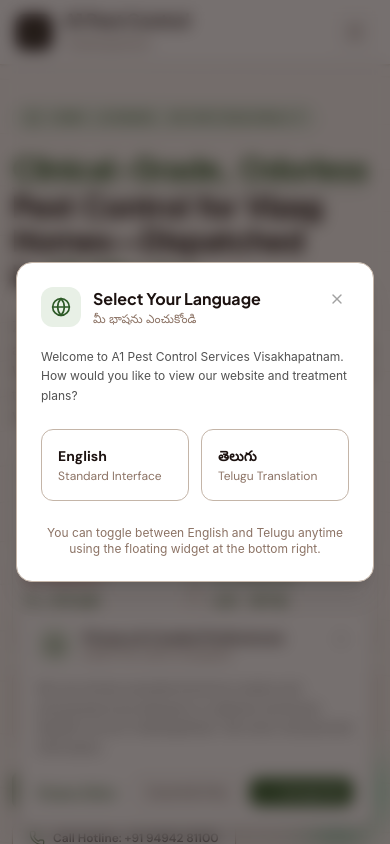
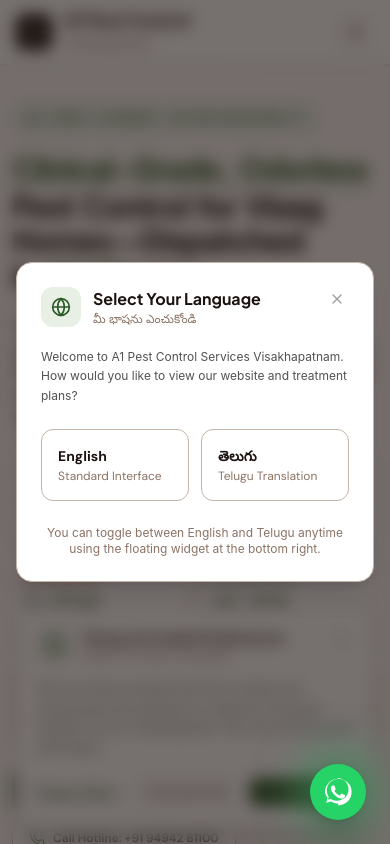
Before and after one commit to mohansaivenkat/a1pestcontrol, a Next.js app: page / in a window 390 px wide. Shown: the top 844 px of the page. Built offline with nearby package versions, Linux system fonts and the light colour scheme.

Commit message:
fix: unblock sticky scroll context and redesign whatsapp interactive floating widget

```diff
--- a/app/page.tsx
+++ b/app/page.tsx
@@ -50,9 +50,9 @@ export default function HomePage() {
   const defaultQuote = calculateQuote("cockroaches", "2bhk", "mild");
 
   return (
-    <div className="min-h-screen flex flex-col bg-surface-main text-neutral-900 font-body relative overflow-x-hidden">
+    <div className="min-h-screen flex flex-col bg-surface-main text-neutral-900 font-body relative">
       {/* Hero Section: 55/45 Split Desktop Grid with 60fps Pest Control Video */}
-      <section className="relative w-full py-8 sm:py-12 md:py-16 lg:py-20 px-3 sm:px-6 lg:px-8 overflow-hidden">
+      <section className="relative w-full py-8 sm:py-12 md:py-16 lg:py-20 px-3 sm:px-6 lg:px-8">
         {/* Subtle Mathematical Topography Background Contour Lines */}
         <TopographyCanvas lineColor="#8C7365" opacity={0.06} />
 
--- a/components/estimator/ServiceShowcaseSection.tsx
+++ b/components/estimator/ServiceShowcaseSection.tsx
@@ -78,7 +78,7 @@ export const ServiceShowcaseSection: React.FC<ServiceShowcaseSectionProps> = ({
   };
 
   return (
-    <section className="w-full py-12 md:py-20 lg:py-24 bg-warm-animated-gradient border-y border-neutral-300/80 relative overflow-hidden">
+    <section className="w-full py-12 md:py-20 lg:py-24 bg-warm-animated-gradient border-y border-neutral-300/80 relative">
       <div className="max-w-7xl mx-auto px-3 sm:px-6 lg:px-8">
         {/* Section Intro with React Bits Text Animations */}
         <div className="mb-8 md:mb-12 space-y-3">
@@ -101,10 +101,10 @@ export const ServiceShowcaseSection: React.FC<ServiceShowcaseSectionProps> = ({
         </div>
 
         {/* Asymmetric Desktop Layout: Sticky Line Sidebar Rail + Bento Grid */}
-        <div className="flex flex-col lg:flex-row gap-6 lg:gap-8 items-stretch">
+        <div className="flex flex-col lg:flex-row gap-6 lg:gap-8 items-start relative">
           {/* Left Rail: Line Sidebar following full scroll (Desktop Only) */}
-          <div className="hidden lg:block w-1/4 shrink-0 relative self-stretch">
-            <div className="sticky top-28 space-y-4">
+          <div className="hidden lg:block w-1/4 shrink-0 sticky top-24 z-20 self-start">
+            <div className="space-y-4">
               <LineSidebar
                 items={sidebarItems}
                 activeId={activeSidebarId}
--- a/components/widgets/WhatsAppFloatingWidget.tsx
+++ b/components/widgets/WhatsAppFloatingWidget.tsx
@@ -1,9 +1,10 @@
 "use client";
 
 import React, { useState } from "react";
-import { MessageSquare, PhoneCall, ShieldCheck, ArrowRight } from "lucide-react";
+import { MessageSquare, PhoneCall, ShieldCheck, ArrowRight, X } from "lucide-react";
 
 export function WhatsAppFloatingWidget() {
+  const [isOpen, setIsOpen] = useState(false);
   const [isHovered, setIsHovered] = useState(false);
 
   const whatsappUrl =
@@ -12,58 +13,89 @@ export function WhatsAppFloatingWidget() {
   return (
     <aside
       aria-label="Instant WhatsApp Dispatch Hotline"
-      className="fixed bottom-6 right-6 z-40 flex items-center gap-3 select-none"
+      className="fixed bottom-6 right-6 z-50 flex flex-col items-end gap-3 select-none"
     >
-      {/* Tooltip Card (Desktop on Hover or tap) */}
-      <div
-        className={`hidden sm:flex items-center gap-3 bg-neutral-950 text-white px-3.5 py-2.5 rounded-xl border border-neutral-800 shadow-xl transition-opacity transition-transform duration-150 pointer-events-none ${
-          isHovered ? "opacity-100 translate-x-0" : "opacity-0 translate-x-2"
-        }`}
-      >
-        <div className="h-2 w-2 rounded-full bg-emerald-400" />
-        <div className="text-left">
-          <p className="text-xs font-semibold leading-tight flex items-center gap-1.5">
-            <span>Vizag Dispatch Officer</span>
-            <span className="text-[10px] font-sans font-medium text-emerald-400">Active</span>
+      {/* Expanded Quick Dispatch Card */}
+      {isOpen && (
+        <div className="w-[300px] sm:w-[320px] rounded-2xl bg-white border border-neutral-300 p-4 text-neutral-900 shadow-lg motion-safe:transition-opacity motion-reduce:transition-none duration-150">
+          <div className="flex items-center justify-between pb-3 border-b border-neutral-200">
+            <div className="flex items-center gap-2.5">
+              <div className="h-9 w-9 rounded-full bg-whatsapp text-white flex items-center justify-center shrink-0">
+                <svg viewBox="0 0 24 24" fill="currentColor" className="h-5 w-5" aria-hidden="true">
+                  <path d="M17.472 14.382c-.301-.15-1.767-.867-2.04-.967-.275-.101-.475-.15-.675.15-.2.3-.775.967-.95 1.167-.175.2-.35.225-.65.075-.3-.15-1.267-.467-2.414-1.485-.893-.795-1.496-1.778-1.67-2.078-.175-.3-.018-.462.13-.611.134-.133.3-.349.45-.524.15-.175.2-.3.3-.5.1-.2.05-.375-.025-.525-.075-.15-.675-1.625-.925-2.225-.244-.584-.492-.505-.675-.514-.175-.008-.375-.01-.575-.01-.2 0-.525.075-.8.375-.275.3-1.05 1.025-1.05 2.5 0 1.475 1.075 2.9 1.225 3.1.15.2 2.115 3.23 5.124 4.53 3.01 1.3 3.01.867 3.56.817.55-.05 1.767-.725 2.017-1.425.25-.7.25-1.3.175-1.425-.075-.125-.275-.2-.575-.35zm-5.467 7.42c-1.954 0-3.867-.525-5.547-1.52l-.397-.235-4.125 1.08 1.1-4.02-.259-.413A11.758 11.758 0 0 1 .8 12.046C.8 5.748 5.948.6 12.247.6c3.05 0 5.918 1.19 8.075 3.346a11.33 11.33 0 0 1 3.346 8.077c-.001 6.302-5.148 11.45-11.447 11.45zm0-20.916C6.732.886 2.4 5.218 2.4 10.733a9.8 9.8 0 0 0 1.5 5.26l.16.27-.66 2.41 2.47-.65.26.15a9.82 9.82 0 0 0 5.09 1.42c5.514 0 9.847-4.332 9.847-9.847s-4.333-9.847-9.847-9.847z"/>
+                </svg>
+              </div>
+              <div>
+                <p className="text-sm font-display font-bold text-neutral-950 leading-tight">
+                  A1 WhatsApp Hotline
                 </p>
-          <p className="text-[11px] text-neutral-400">Average response: &lt; 5 mins</p>
+                <div className="flex items-center gap-1.5 mt-0.5">
+                  <span className="h-2 w-2 rounded-full bg-brand-500" />
+                  <span className="text-xs text-neutral-500">Vizag Zonal Team Online</span>
                 </div>
               </div>
+            </div>
+            <button
+              type="button"
+              onClick={() => setIsOpen(false)}
+              className="p-1 rounded-lg text-neutral-400 hover:text-neutral-700 hover:bg-neutral-100 transition-colors disabled:opacity-50 disabled:cursor-not-allowed cursor-pointer"
+              aria-label="Close WhatsApp card"
+            >
+              <X className="h-4 w-4" />
+            </button>
+          </div>
 
-      {/* Main Interactive Button with Organic Multi-Layered Green Ambience */}
+          <p className="text-xs text-neutral-600 font-sans my-3 leading-relaxed">
+            Send photos of pest damage or termite mud tubes for free instant diagnosis &amp; transparent quotation.
+          </p>
+
           <a
             href={whatsappUrl}
             target="_blank"
             rel="noopener noreferrer"
-        onMouseEnter={() => setIsHovered(true)}
-        onMouseLeave={() => setIsHovered(false)}
-        aria-label="Chat with A1 Pest Control on WhatsApp"
-        className="group relative flex items-center justify-center h-14 w-14 rounded-full bg-whatsapp hover:bg-whatsapp-hover text-white shadow-xl hover:shadow-2xl transition-transform duration-150 hover:scale-105 active:scale-[0.98] focus-visible:outline-none focus-visible:ring-2 focus-visible:ring-whatsapp-hover focus-visible:ring-offset-2"
+            className="w-full inline-flex items-center justify-center gap-2 py-2.5 px-4 rounded-xl bg-whatsapp hover:bg-whatsapp-hover text-white font-sans font-semibold text-xs transition-colors shadow-md active:scale-[0.98]"
           >
-        {/* Rich Multi-Layered Green Ambience Glow (Anti-AI Slop Organic Halo) */}
+            <span>Start WhatsApp Chat</span>
+            <ArrowRight className="h-3.5 w-3.5" />
+          </a>
+        </div>
+      )}
+
+      {/* Main Floating Trigger Button with Ambient Green Glow */}
+      <div className="relative flex items-center justify-center">
+        {/* Organic Multi-Layer Ambient Green Glow */}
         <span
-          className="absolute -inset-4 rounded-full bg-emerald-500/30 blur-xl motion-safe:animate-pulse pointer-events-none"
+          className="absolute -inset-3.5 rounded-full bg-whatsapp/30 blur-xl pointer-events-none"
           aria-hidden="true"
         />
         <span
-          className="absolute -inset-2.5 rounded-full bg-whatsapp/40 blur-lg pointer-events-none"
-          aria-hidden="true"
-        />
-        <span
-          className="absolute -inset-1 rounded-full bg-emerald-400/50 blur-sm pointer-events-none"
+          className="absolute -inset-1.5 rounded-full bg-brand-500/40 blur-md pointer-events-none"
           aria-hidden="true"
         />
 
-        {/* Official Symmetrical WhatsApp Brand Icon */}
+        <button
+          type="button"
+          onClick={() => setIsOpen(!isOpen)}
+          onMouseEnter={() => setIsHovered(true)}
+          onMouseLeave={() => setIsHovered(false)}
+          aria-label={isOpen ? "Close WhatsApp Assistant" : "Open WhatsApp Assistant"}
+          aria-expanded={isOpen}
+          className="relative z-10 flex items-center justify-center h-14 w-14 rounded-full bg-whatsapp hover:bg-whatsapp-hover text-white shadow-xl hover:shadow-2xl motion-safe:transition-transform motion-reduce:transition-none duration-150 hover:scale-105 active:scale-95 disabled:opacity-50 disabled:cursor-not-allowed focus-visible:outline-none focus-visible:ring-2 focus-visible:ring-whatsapp-hover focus-visible:ring-offset-2 cursor-pointer"
+        >
+          {isOpen ? (
+            <X className="h-6 w-6 text-white" />
+          ) : (
             <svg
               viewBox="0 0 24 24"
               fill="currentColor"
-          className="h-7 w-7 relative z-10 transition-transform duration-150 group-hover:scale-110"
+              className="h-7 w-7 text-white"
               aria-hidden="true"
             >
-          <path d="M17.472 14.382c-.301-.15-1.767-.867-2.04-.967-.275-.101-.475-.15-.675.15-.2.3-.775.967-.95 1.167-.175.2-.35.225-.65.075-.3-.15-1.267-.467-2.414-1.485-.893-.795-1.496-1.778-1.67-2.078-.175-.3-.018-.462.13-.611.134-.133.3-.349.45-.524.15-.175.2-.3.3-.5.1-.2.05-.375-.025-.525-.075-.15-.675-1.625-.925-2.225-.244-.584-.492-.505-.675-.514-.175-.008-.375-.01-.575-.01-.2 0-.525.075-.8.375-.275.3-1.05 1.025-1.05 2.5 0 1.475 1.075 2.9 1.225 3.1.15.2 2.115 3.23 5.124 4.53 3.01 1.3 3.01.867 3.56.817.55-.05 1.767-.725 2.017-1.425.25-.7.25-1.3.175-1.425-.075-.125-.275-.2-.575-.35zm-5.467 7.42c-1.954 0-3.867-.525-5.547-1.52l-.397-.235-4.125 1.08 1.1-4.02-.259-.413A11.758 11.758 0 0 1 .8 12.046C.8 5.748 5.948.6 12.247.6c3.05 0 5.918 1.19 8.075 3.346a11.33 11.33 0 0 1 3.346 8.077c-.001 6.302-5.148 11.45-11.447 11.45zm0-20.916C6.732.886 2.4 5.218 2.4 10.733a9.8 9.8 0 0 0 1.5 5.26l.16.27-.66 2.41 2.47-.65.26.15a9.82 9.82 0 0 0 5.09 1.42c5.514 0 9.847-4.332 9.847-9.847s-4.333-9.847-9.847-9.847z" />
+              <path d="M17.472 14.382c-.301-.15-1.767-.867-2.04-.967-.275-.101-.475-.15-.675.15-.2.3-.775.967-.95 1.167-.175.2-.35.225-.65.075-.3-.15-1.267-.467-2.414-1.485-.893-.795-1.496-1.778-1.67-2.078-.175-.3-.018-.462.13-.611.134-.133.3-.349.45-.524.15-.175.2-.3.3-.5.1-.2.05-.375-.025-.525-.075-.15-.675-1.625-.925-2.225-.244-.584-.492-.505-.675-.514-.175-.008-.375-.01-.575-.01-.2 0-.525.075-.8.375-.275.3-1.05 1.025-1.05 2.5 0 1.475 1.075 2.9 1.225 3.1.15.2 2.115 3.23 5.124 4.53 3.01 1.3 3.01.867 3.56.817.55-.05 1.767-.725 2.017-1.425.25-.7.25-1.3.175-1.425-.075-.125-.275-.2-.575-.35zm-5.467 7.42c-1.954 0-3.867-.525-5.547-1.52l-.397-.235-4.125 1.08 1.1-4.02-.259-.413A11.758 11.758 0 0 1 .8 12.046C.8 5.748 5.948.6 12.247.6c3.05 0 5.918 1.19 8.075 3.346a11.33 11.33 0 0 1 3.346 8.077c-.001 6.302-5.148 11.45-11.447 11.45zm0-20.916C6.732.886 2.4 5.218 2.4 10.733a9.8 9.8 0 0 0 1.5 5.26l.16.27-.66 2.41 2.47-.65.26.15a9.82 9.82 0 0 0 5.09 1.42c5.514 0 9.847-4.332 9.847-9.847s-4.333-9.847-9.847-9.847z"/>
             </svg>
-      </a>
+          )}
+        </button>
+      </div>
     </aside>
   );
 }
```
Lines whose indentation alone changed are shown as unchanged.
